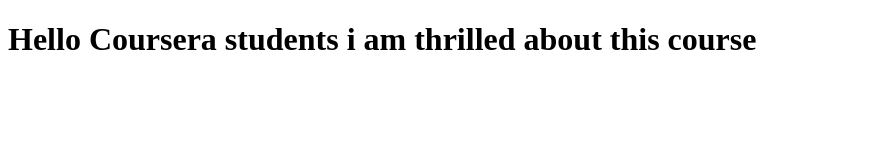
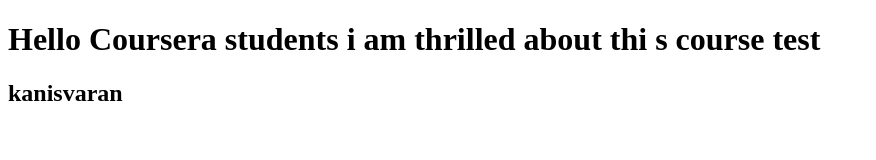
Before and after one commit to kanisvaran/coursera-test, a plain HTML site: page index.html in a window 1280 px wide. Shown: the whole page, without its empty margins (0-876 px from the left). Drawn offline with Linux system fonts and the light colour scheme.

Commit message:
First web file

```diff
--- a/index.html
+++ b/index.html
@@ -5,6 +5,7 @@
     <title>Hello Coursera</title>
   </head>
   <body>
-    <h1>Hello Coursera students i am thrilled about this course </h1>
+    <h1>Hello Coursera students i am thrilled about thi s course test  </h1>
+    <h2>kanisvaran</h2>
   </body>
 </html>
```
